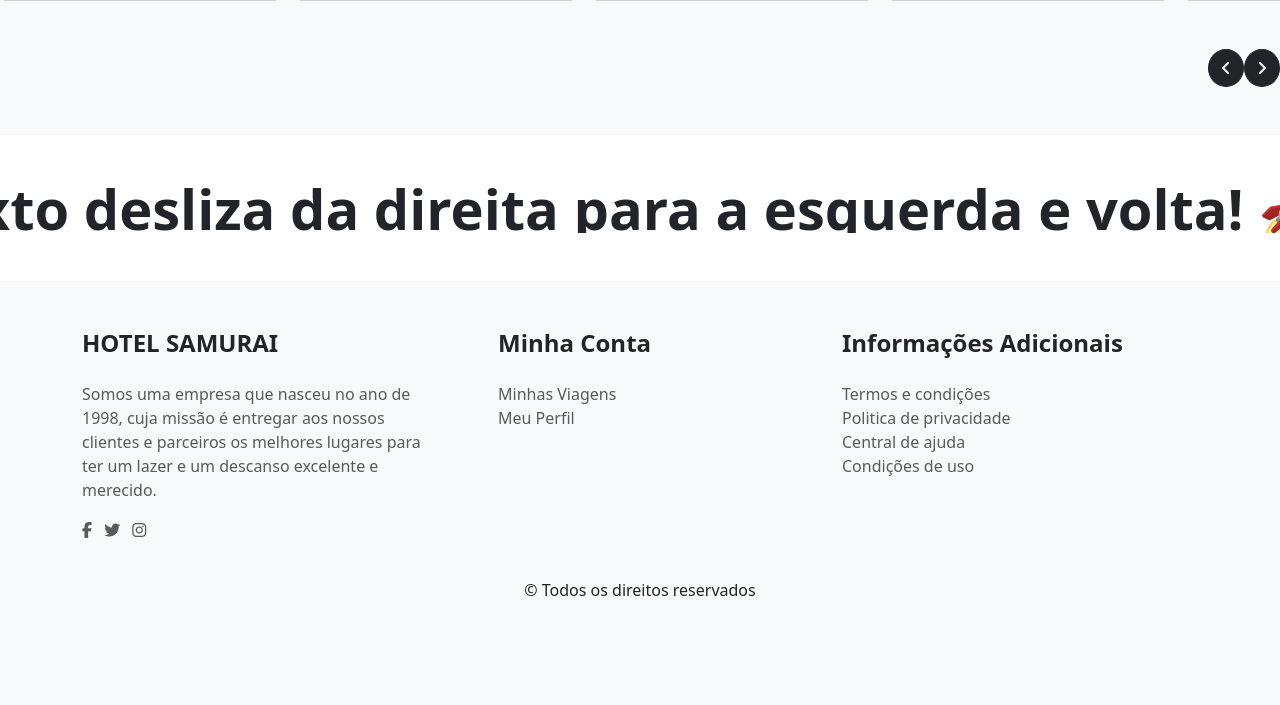
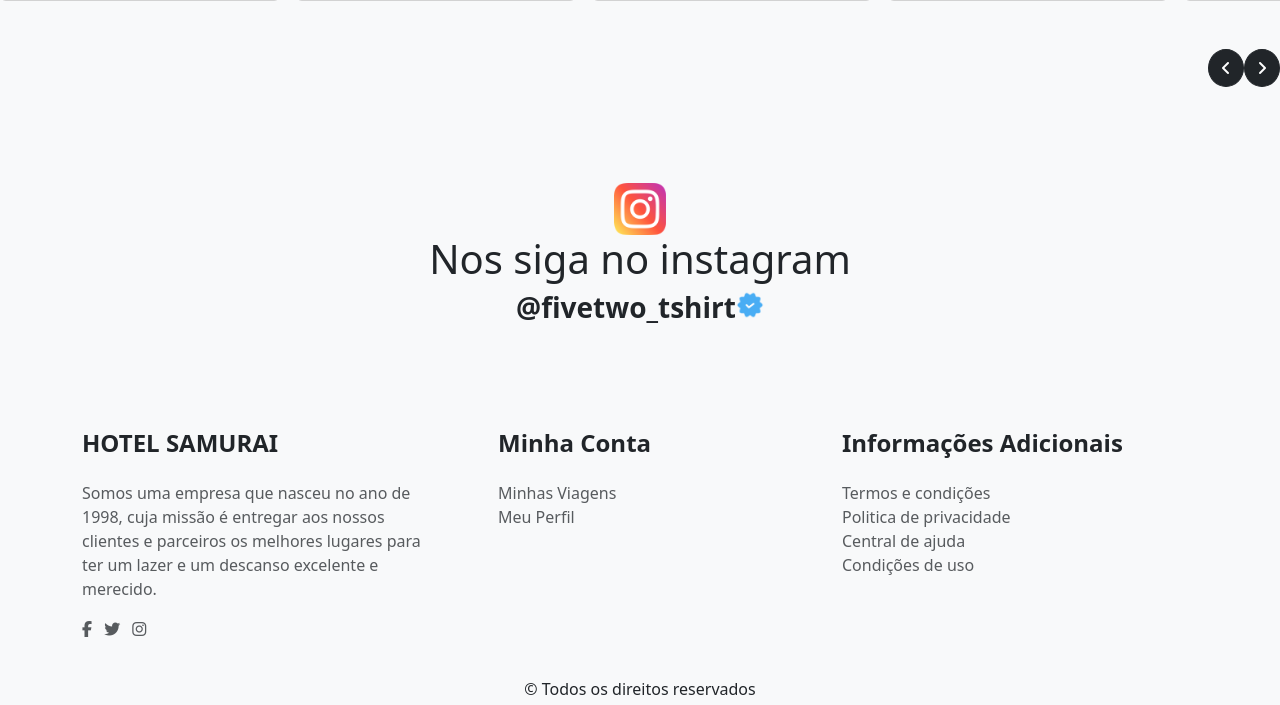
Before and after one commit to carlosnotlemos/fivetwo_django, a Django app: page / in a window 1280 px wide. Shown: the part 3590-4295 px from the top of the page. Before the commit the page ends 4186 px from the top, so only its background shows below. Run offline with Django 5.2, Linux system fonts and the light colour scheme; some libraries are stand-ins or nearby versions.

Commit message:
feat(static): insert static folder in project

```diff
--- a/templates/base.html
+++ b/templates/base.html
@@ -6,6 +6,7 @@
     <title>{% block title %}FiveTwo{% endblock title %}</title>
     <link href="https://cdn.jsdelivr.net/npm/bootstrap@5.3.7/dist/css/bootstrap.min.css" rel="stylesheet" integrity="sha384-LN+7fdVzj6u52u30Kp6M/trliBMCMKTyK833zpbD+pXdCLuTusPj697FH4R/5mcr" crossorigin="anonymous">
     <script src="https://kit.fontawesome.com/19f637e07e.js" crossorigin="anonymous"></script>
+    {% load static %}
   </head>
 
   <body>
@@ -519,39 +520,18 @@
          </div>
       </section>
 
-      <div class="my-5">
-        <div class="bounce mx-auto">
-          <p class="display-4 fw-bold">
-            Esse texto desliza da direita para a esquerda e volta! 🚀
-          </p>
+      <section class="py-5 bg-body-tertiary">
+        <div class="container text-center">
+          <img src="{% static 'landing/assets/img/insta.png'%}" alt="Instagram Icone"
+            style="max-width: 52px; height: 52px;">
+          <h1>Nos siga no instagram</h1>
+          <div class="d-flex justify-content-center">
+            <h3 class="fw-bold">@fivetwo_tshirt</h3>
+            <img src="{% static 'landing/assets/img/insta_verify.png'%}" alt="Instagram Icone Verificado"
+              style="max-width: 28px; height: 28px;">
+          </div>
         </div>
-      </div>
-
-      <style>
-        .bounce {
-          position: relative;
-          height: 50px;
-          overflow: hidden;
-        }
-
-        .bounce p {
-          position: absolute;
-          white-space: nowrap;
-          margin: 0;
-          line-height: 50px;
-          animation: bounce-scroll 10s ease-in-out infinite alternate;
-        }
-
-        @keyframes bounce-scroll {
-          0% {
-            transform: translateX(100%);
-          }
-          100% {
-            transform: translateX(-50%);
-          }
-        }
-      </style>
-
+      </section>
 
     </main>
 
```
Also changed, not shown: core/settings.py (+4 -12 lines), static/landing/assets/img/insta.png (added), static/landing/assets/img/insta_verify.png (added).
